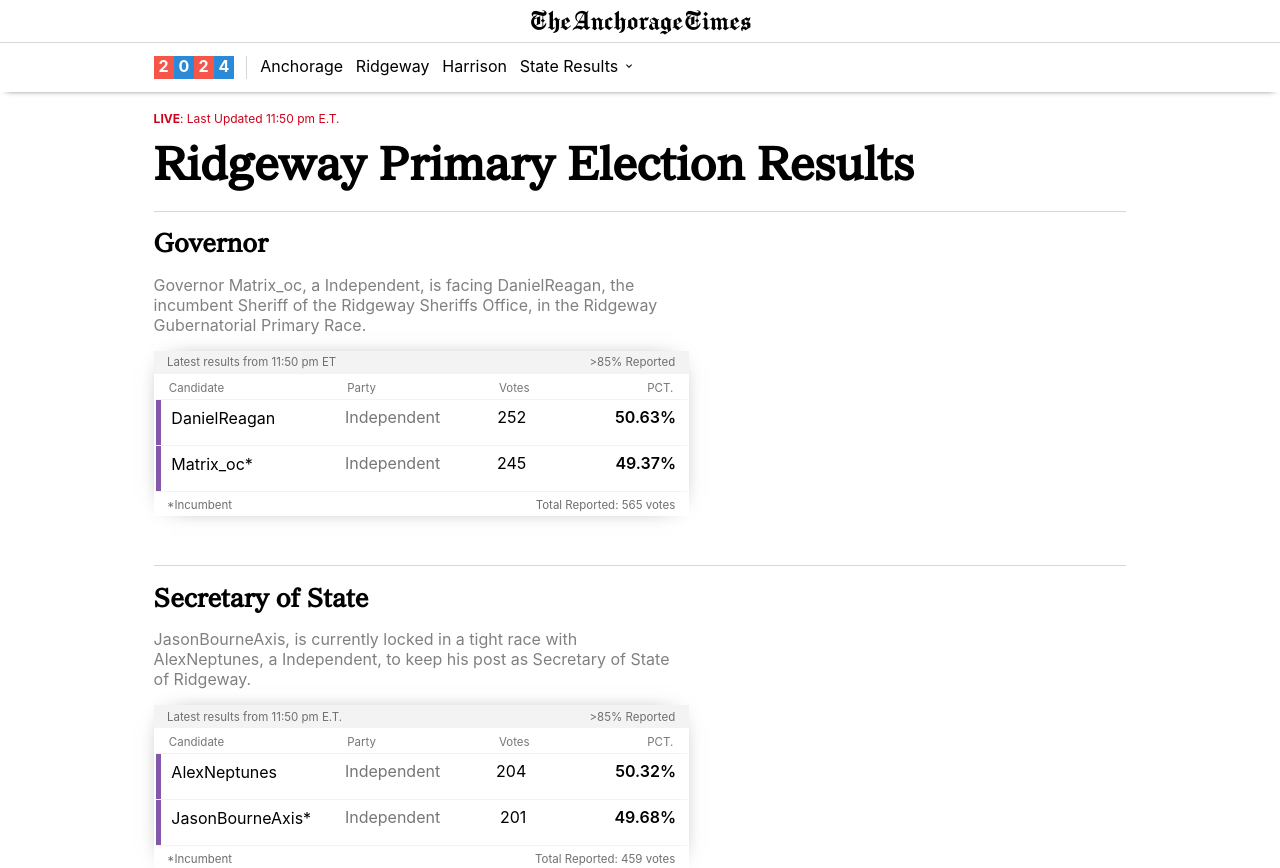
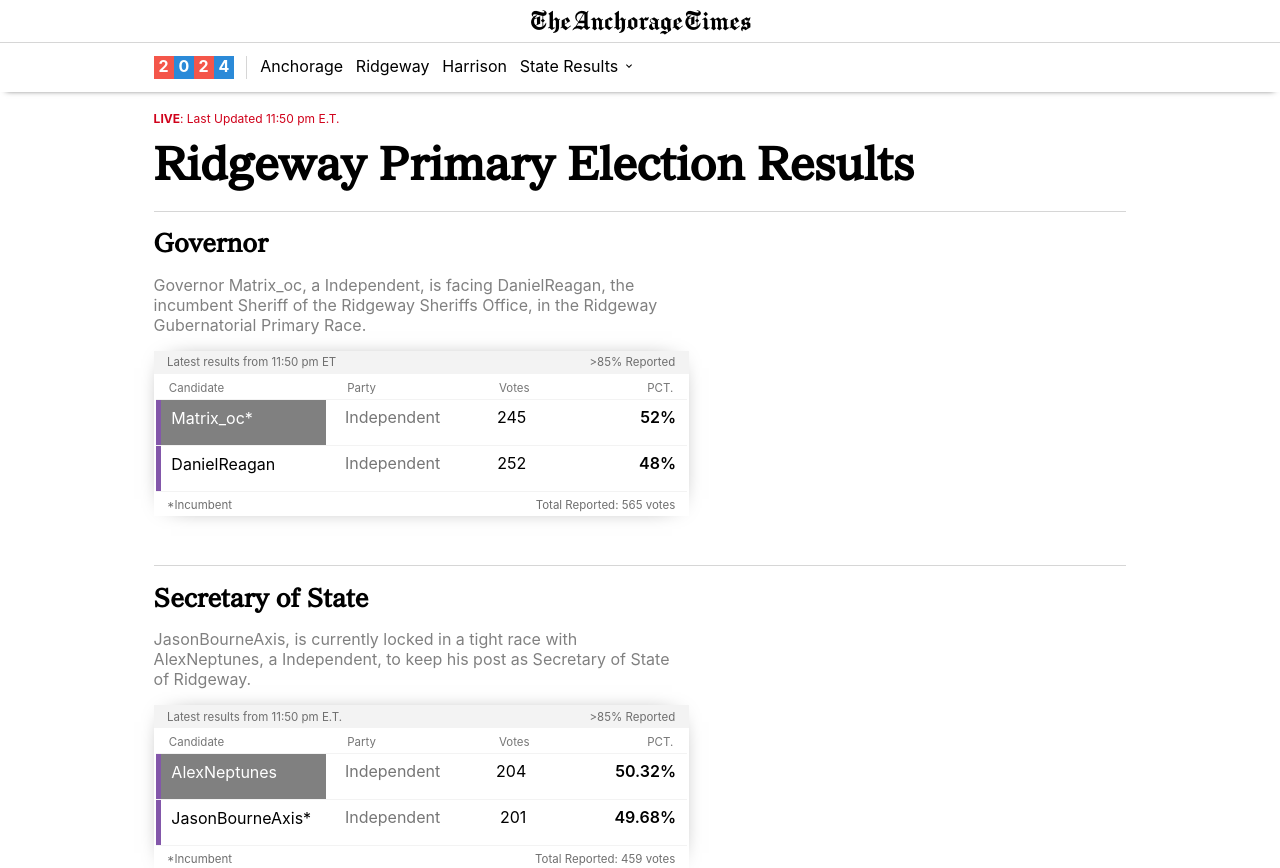
Before and after one commit to RestiveSole267/anctimes-elections, a React (Create React App) app: page /anctimes-elections/ridgeway in a window 1280 px wide. Shown: the top 868 px of the page. Built offline with nearby package versions, Linux system fonts and the light colour scheme.

Commit message:
predicted

```diff
--- a/src/App.css
+++ b/src/App.css
@@ -319,6 +319,15 @@
   text-align: left;
   position: relative;
   width: 54%;
+}
+.can-name-pre{
+  padding-left: 2%;
+  padding-top: 1.5%;
+  text-align: left;
+  position: relative;
+  width: 54%;
+  background-color: gray;
+  color: white;
 }
 .can-name2-un, .can-name3-un{
   padding-left: 2%;
--- a/src/ridgeway/ridgeway.js
+++ b/src/ridgeway/ridgeway.js
@@ -31,19 +31,19 @@ class RidgewayElectionFeed extends React.Component{
                                 <div className='votes-title'>Votes</div>
                                 <div className='pct-title'>PCT.</div>
                             </thead>
+                            <tr className='candidate-1'>
+                                <div className='can-partycolor-ind'></div>
+                                <div className='can-name-pre'>Matrix_oc* </div>
+                                <div className='can-party'>Independent</div>
+                                <div className='can-votes'>245</div>
+                                <div className='can-pct'>52%</div>
+                            </tr>
                             <tr className='candidate-2'>
                                 <div className='can-partycolor-ind'></div>
                                 <div className='can-name2'>DanielReagan</div>
                                 <div className='can-party'>Independent</div>
                                 <div className='can-votes'>252</div>
-                                <div className='can-pct'>50.63%</div>
-                            </tr>
-                            <tr className='candidate-1'>
-                                <div className='can-partycolor-ind'></div>
-                                <div className='can-name-unoffical'>Matrix_oc* </div>
-                                <div className='can-party'>Independent</div>
-                                <div className='can-votes'>245</div>
-                                <div className='can-pct'>49.37%</div>
+                                <div className='can-pct'>48%</div>
                             </tr>
                         </table>
                         <div className='footer-table'>
@@ -69,7 +69,7 @@ class RidgewayElectionFeed extends React.Component{
                             </thead>
                             <tr className='candidate-2'>
                                 <div className='can-partycolor-ind'></div>
-                                <div className='can-name2'>AlexNeptunes</div>
+                                <div className='can-name-pre'>AlexNeptunes</div>
                                 <div className='can-party'>Independent</div>
                                 <div className='can-votes'>204</div>
                                 <div className='can-pct'>50.32%</div>
```
